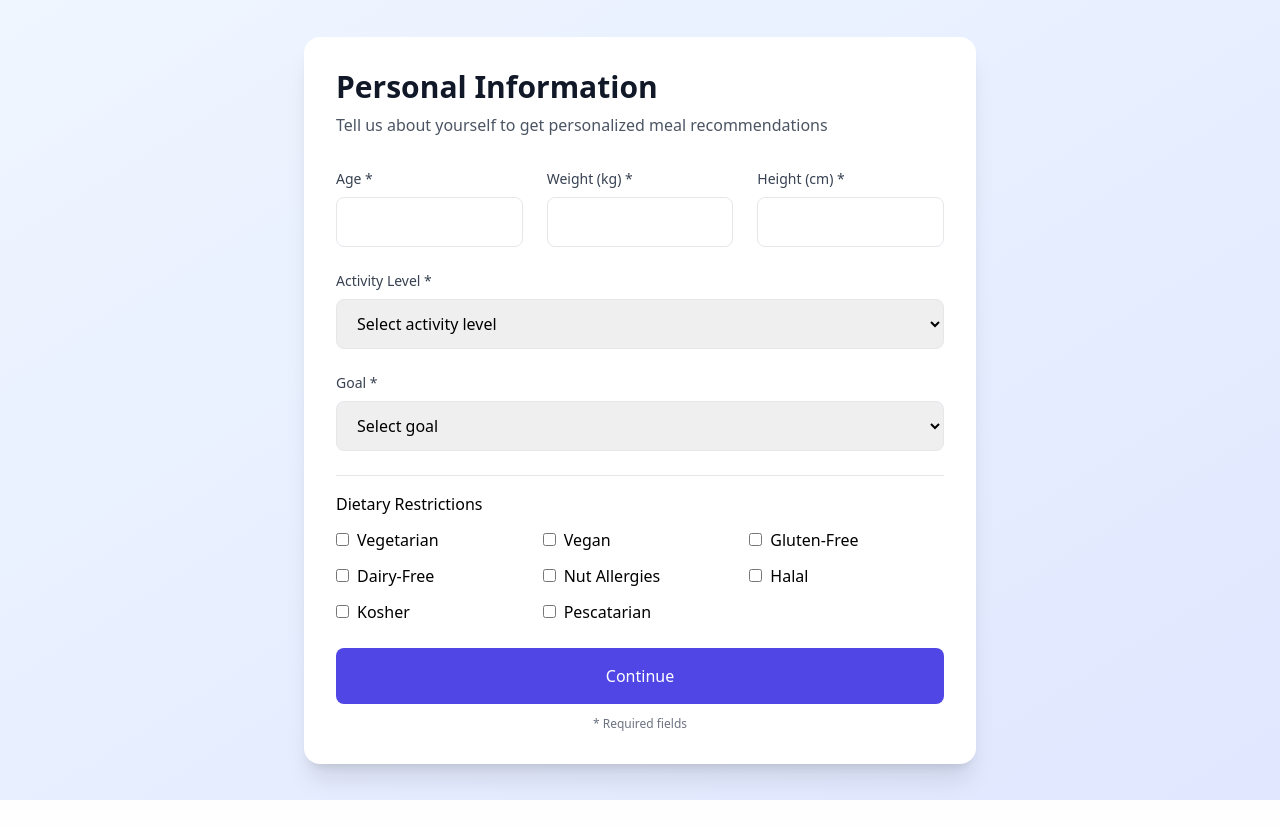
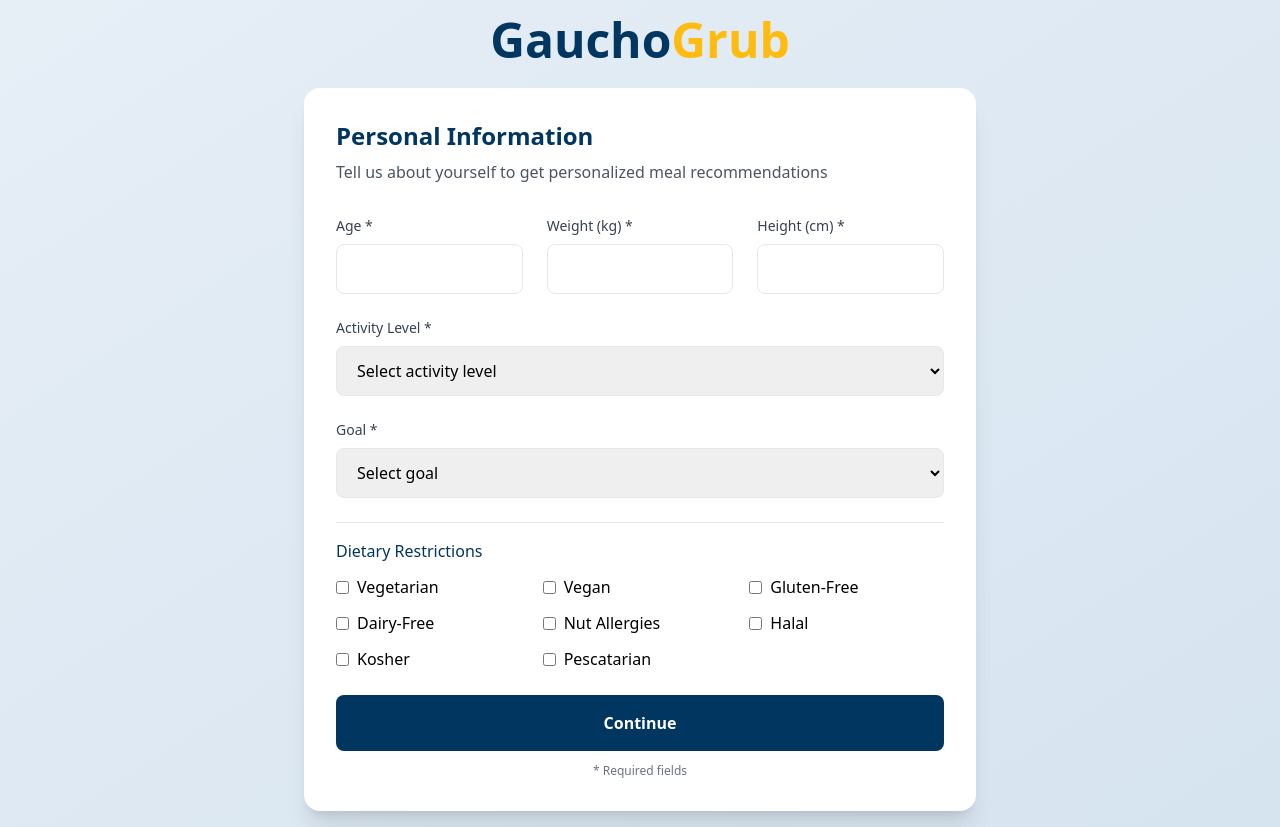
Before and after one commit to Calvin-ucsb/GauchoGrub, a Flask app: page / in a window 1280 px wide. Before the commit the page ends 800 px from the top, so only its background shows below. Run offline with Flask 3, Linux system fonts and the light colour scheme; some libraries are stand-ins or nearby versions.

Commit message:
title + color scheme

```diff
--- a/app/templates/index.html
+++ b/app/templates/index.html
@@ -2,22 +2,31 @@
 <html lang="en">
 <head>
   <meta charset="UTF-8">
-  <title>Personal Information</title>
+  <title>GauchoGrub – Personal Information</title>
   <script src="https://cdn.tailwindcss.com"></script>
 </head>
 
-<body class="min-h-screen bg-gradient-to-br from-blue-50 to-indigo-100 flex items-center justify-center p-4">
+<body class="min-h-screen bg-gradient-to-br from-[#E6EEF6] to-[#D6E4F0] flex items-center justify-center p-4">
 
+  <div class="w-full max-w-2xl">
+
+    <!-- App Title -->
+    <h1 class="text-center text-5xl font-extrabold text-[#003660] mb-6">
+      Gaucho<span class="text-[#FEBC11]">Grub</span>
+    </h1>
+
+    <!-- Form Card -->
     <form
       method="POST"
       action="/submit"
-    class="w-full max-w-2xl bg-white rounded-2xl shadow-xl p-8"
+      class="bg-white rounded-2xl shadow-xl p-8"
     >
+
       <!-- Header -->
       <div class="mb-8">
-      <h1 class="text-3xl font-semibold text-gray-900 mb-2">
+        <h2 class="text-2xl font-semibold text-[#003660] mb-2">
           Personal Information
-      </h1>
+        </h2>
         <p class="text-gray-600">
           Tell us about yourself to get personalized meal recommendations
         </p>
@@ -28,19 +37,19 @@
         <div>
           <label class="text-sm font-medium text-gray-700 block mb-2">Age *</label>
           <input name="age" type="number" required
-          class="w-full px-4 py-3 border rounded-lg focus:ring-2 focus:ring-indigo-500">
+            class="w-full px-4 py-3 border rounded-lg focus:ring-2 focus:ring-[#003660]">
         </div>
 
         <div>
           <label class="text-sm font-medium text-gray-700 block mb-2">Weight (kg) *</label>
           <input name="weight" type="number" required
-          class="w-full px-4 py-3 border rounded-lg focus:ring-2 focus:ring-indigo-500">
+            class="w-full px-4 py-3 border rounded-lg focus:ring-2 focus:ring-[#003660]">
         </div>
 
         <div>
           <label class="text-sm font-medium text-gray-700 block mb-2">Height (cm) *</label>
           <input name="height" type="number" required
-          class="w-full px-4 py-3 border rounded-lg focus:ring-2 focus:ring-indigo-500">
+            class="w-full px-4 py-3 border rounded-lg focus:ring-2 focus:ring-[#003660]">
         </div>
       </div>
 
@@ -50,7 +59,7 @@
           Activity Level *
         </label>
         <select name="activityLevel" required
-        class="w-full px-4 py-3 border rounded-lg focus:ring-2 focus:ring-indigo-500">
+          class="w-full px-4 py-3 border rounded-lg focus:ring-2 focus:ring-[#003660]">
           <option value="">Select activity level</option>
           <option value="sedentary">Sedentary</option>
           <option value="light">Light</option>
@@ -66,7 +75,7 @@
           Goal *
         </label>
         <select name="goal" required
-        class="w-full px-4 py-3 border rounded-lg focus:ring-2 focus:ring-indigo-500">
+          class="w-full px-4 py-3 border rounded-lg focus:ring-2 focus:ring-[#003660]">
           <option value="">Select goal</option>
           <option value="lose-weight">Lose Weight</option>
           <option value="maintain">Maintain</option>
@@ -78,14 +87,17 @@
 
       <!-- Dietary Restrictions -->
       <div class="pt-4 border-t mb-6">
-      <p class="font-medium mb-3">Dietary Restrictions</p>
+        <p class="font-medium mb-3 text-[#003660]">
+          Dietary Restrictions
+        </p>
         <div class="grid grid-cols-2 md:grid-cols-3 gap-3">
           {% for item in [
             "Vegetarian","Vegan","Gluten-Free","Dairy-Free",
             "Nut Allergies","Halal","Kosher","Pescatarian"
           ] %}
           <label class="flex items-center gap-2">
-          <input type="checkbox" name="dietaryRestrictions" value="{{ item }}">
+            <input type="checkbox" name="dietaryRestrictions" value="{{ item }}"
+              class="accent-[#003660]">
             <span>{{ item }}</span>
           </label>
           {% endfor %}
@@ -94,7 +106,7 @@
 
       <!-- Submit -->
       <button
-      class="w-full bg-indigo-600 hover:bg-indigo-700 text-white py-4 rounded-lg font-medium">
+        class="w-full bg-[#003660] hover:bg-[#00284A] text-white py-4 rounded-lg font-semibold transition">
         Continue
       </button>
 
@@ -102,6 +114,7 @@
         * Required fields
       </p>
     </form>
+  </div>
 
 </body>
 </html>
```
Also changed, not shown: app/templates/output.html (+56 -28 lines), app/templates/result.html (+47 -19 lines). Lines whose indentation alone changed are shown as unchanged.
